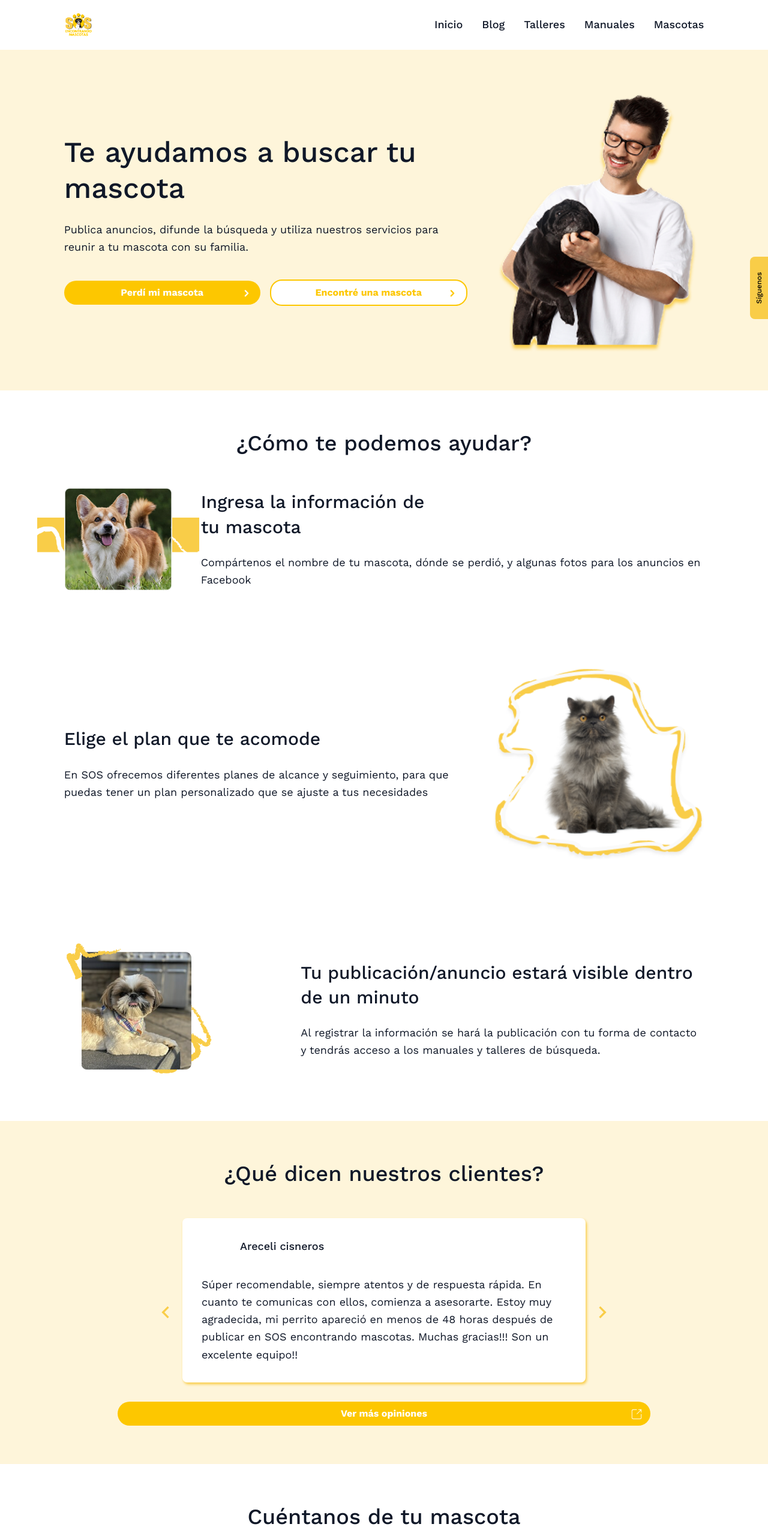
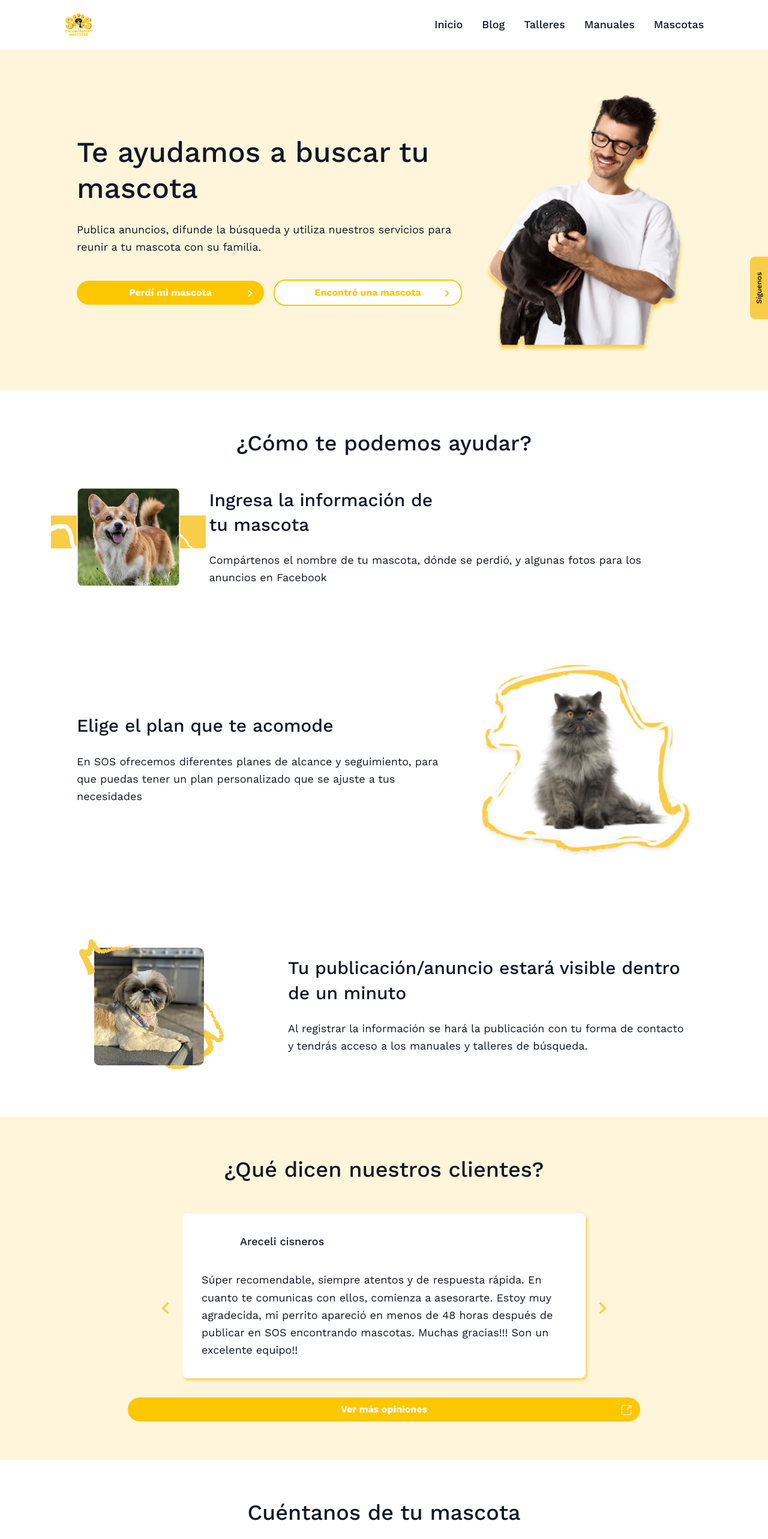
Before and after one commit to AztlanConsulting/SOS-FullStack, a React (Vite) app in the folder frontend/: page / in a window 1280 px wide. Shown: the top 2566 px of the page at 60% size. Built offline with nearby package versions, Linux system fonts and the light colour scheme.

Commit message:
[FIX]padding

```diff
--- a/frontend/src/features/landing/components/HeroSection.tsx
+++ b/frontend/src/features/landing/components/HeroSection.tsx
@@ -5,7 +5,7 @@ import { HiChevronRight } from 'react-icons/hi';
 const HeroSection = () => {
   return (
     <section className="relative color-secondary-bg overflow-hidden py-8 lg:py-16">
-      <div className="w-5/6 mx-auto">
+      <div className="w-5/6 md:w-4/5 lg:w-full lg:max-w-4xl xl:max-w-5xl mx-auto">
         <div className="flex flex-col lg:flex-row lg:items-center lg:justify-between gap-8">
           <div className="flex-1 max-w-xl lg:max-w-2xl order-2 lg:order-1 text-left">
             <Text as="h1" variant="h1" weight="medium" className="mb-4 lg:mb-6">
--- a/frontend/src/features/landing/components/PetInfoSection.tsx
+++ b/frontend/src/features/landing/components/PetInfoSection.tsx
@@ -3,7 +3,7 @@ import { Text } from '../../../shared/components/ui/Text';
 const PetInfoSection = () => {
   return (
     <section className="bg-white overflow-hidden border-b border-border-gray py-8 lg:py-16">
-      <div className="w-5/6 mx-auto">
+      <div className="w-5/6 md:w-4/5 lg:w-full lg:max-w-4xl xl:max-w-5xl mx-auto">
         <div className="text-center mb-6 lg:mb-10">
           <Text as="h2" variant="h2" weight="medium">
             Cuéntanos de tu mascota
--- a/frontend/src/features/landing/components/PlansSection.tsx
+++ b/frontend/src/features/landing/components/PlansSection.tsx
@@ -3,7 +3,7 @@ import { Text } from '../../../shared/components/ui/Text';
 const PlansSection = () => {
   return (
     <section className="bg-white py-8 lg:py-16">
-      <div className="w-5/6 mx-auto">
+      <div className="w-5/6 md:w-4/5 lg:w-full lg:max-w-4xl xl:max-w-5xl mx-auto">
         <div className="flex flex-col lg:flex-row items-center lg:justify-between gap-8 lg:gap-12">
           <div className="relative w-[200px] h-[196px] lg:w-[280px] lg:h-[260px] xl:w-[350px] xl:h-[320px] flex-shrink-0 order-1 lg:order-2">
             <img
--- a/frontend/src/features/landing/components/PublicationSection.tsx
+++ b/frontend/src/features/landing/components/PublicationSection.tsx
@@ -3,7 +3,7 @@ import { Text } from '../../../shared/components/ui/Text';
 const PublicationSection = () => {
   return (
     <section className="bg-white overflow-hidden py-8 lg:py-16">
-      <div className="w-5/6 mx-auto">
+      <div className="w-5/6 md:w-4/5 lg:w-full lg:max-w-4xl xl:max-w-5xl mx-auto">
         <div className="flex flex-col lg:flex-row items-center lg:justify-between gap-8 lg:gap-12">
           <div className="">
             <img
--- a/frontend/src/features/landing/components/ServicesSection.tsx
+++ b/frontend/src/features/landing/components/ServicesSection.tsx
@@ -3,7 +3,7 @@ import { Text } from '../../../shared/components/ui/Text';
 const ServicesSection = () => {
   return (
     <section className="bg-white overflow-hidden py-8 lg:py-16 relative">
-      <div className="w-5/6 mx-auto relative z-10">
+      <div className="w-5/6 md:w-4/5 lg:w-full lg:max-w-4xl xl:max-w-5xl mx-auto relative z-10">
         <div className="text-center mb-8 lg:mb-12">
           <Text as="h2" variant="h2" weight="medium">
             ¿Cómo te podemos ayudar?
--- a/frontend/src/features/landing/components/TestimonialsSection.tsx
+++ b/frontend/src/features/landing/components/TestimonialsSection.tsx
@@ -59,7 +59,7 @@ const TestimonialsSection = () => {
 
   return (
     <section className="color-secondary-bg overflow-hidden py-8 lg:py-16">
-      <div className="w-5/6 mx-auto">
+      <div className="w-5/6 md:w-4/5 lg:w-full lg:max-w-4xl xl:max-w-5xl mx-auto">
         <div className="text-center mb-8 lg:mb-12">
           <Text as="h2" variant="h2" weight="medium">
             ¿Qué dicen nuestros clientes?
```
